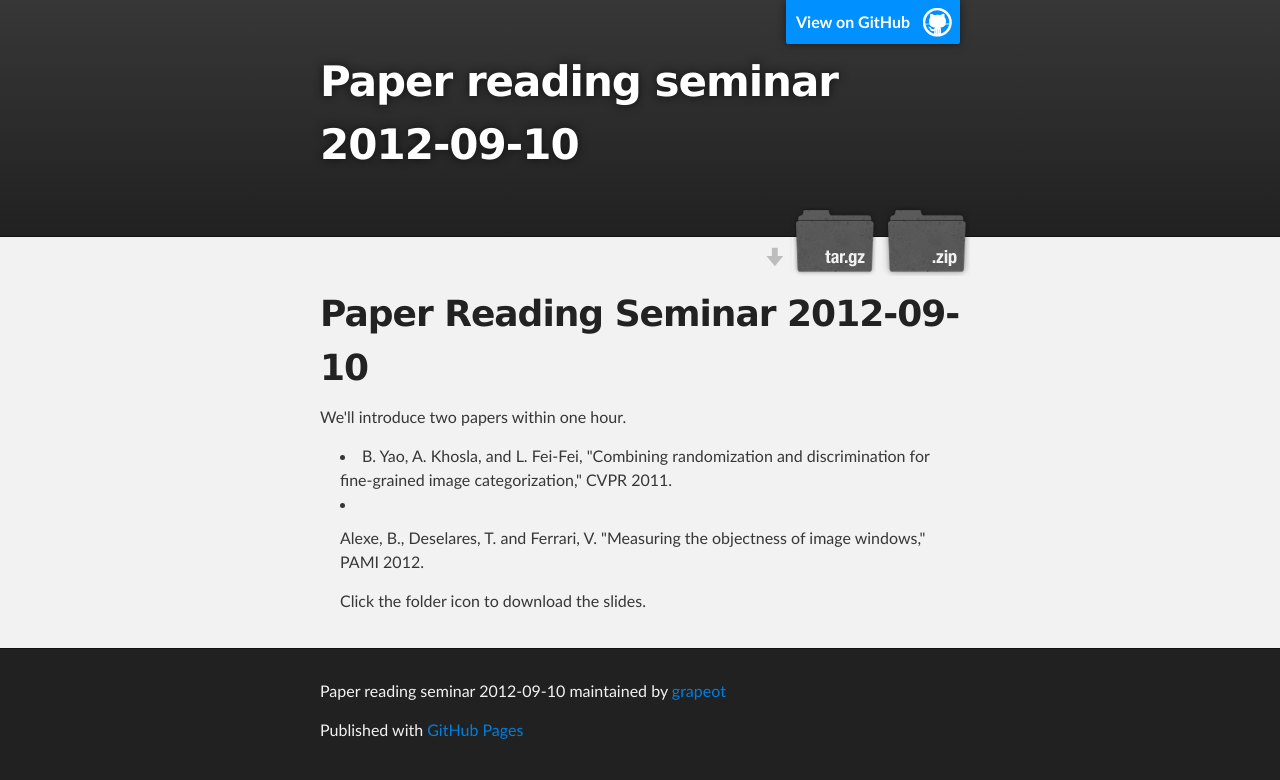
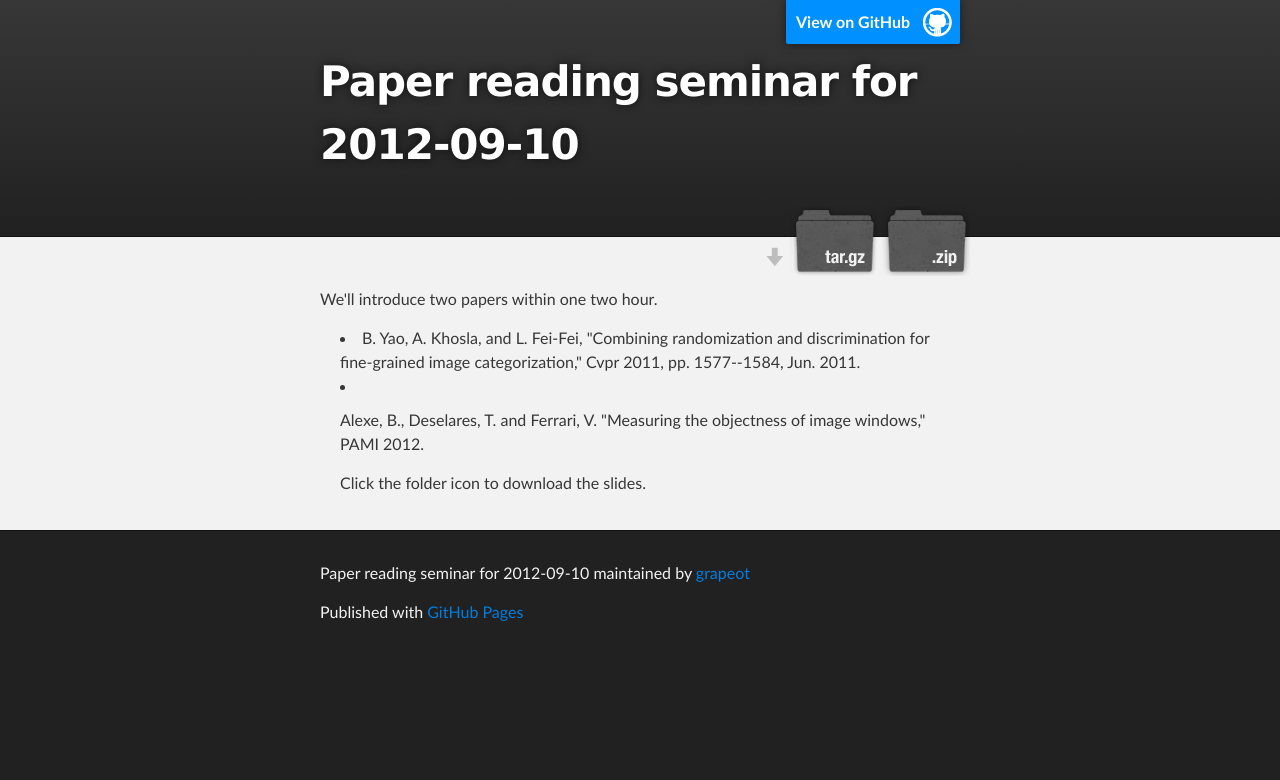
Before and after one commit to grapeot/prs120910, a plain HTML site: page index.html in a window 1280 px wide. Drawn offline with Linux system fonts and the light colour scheme.

Commit message:
Create gh-pages branch via GitHub

```diff
--- a/index.html
+++ b/index.html
@@ -18,7 +18,7 @@
         <header class="inner">
           <a id="forkme_banner" href="https://github.com/grapeot/prs120910">View on GitHub</a>
 
-          <h1 id="project_title">Paper reading seminar 2012-09-10</h1>
+          <h1 id="project_title">Paper reading seminar for 2012-09-10</h1>
           <h2 id="project_tagline"></h2>
 
             <section id="downloads">
@@ -31,12 +31,10 @@
     <!-- MAIN CONTENT -->
     <div id="main_content_wrap" class="outer">
       <section id="main_content" class="inner">
-        <h1>Paper Reading Seminar 2012-09-10</h1>
-
-<p>We'll introduce two papers within one hour.</p>
+        <p>We'll introduce two papers within one two hour.</p>
 
 <ul>
-<li>B. Yao, A. Khosla, and L. Fei-Fei, "Combining randomization and discrimination for fine-grained image categorization," CVPR 2011.</li>
+<li>B. Yao, A. Khosla, and L. Fei-Fei, "Combining randomization and discrimination for fine-grained image categorization," Cvpr 2011, pp. 1577--1584, Jun. 2011.</li>
 <li>
 <p>Alexe, B., Deselares, T. and Ferrari, V. "Measuring the objectness of image windows," PAMI 2012. </p>
 
@@ -49,7 +47,7 @@
     <!-- FOOTER  -->
     <div id="footer_wrap" class="outer">
       <footer class="inner">
-        <p class="copyright">Paper reading seminar 2012-09-10 maintained by <a href="https://github.com/grapeot">grapeot</a></p>
+        <p class="copyright">Paper reading seminar for 2012-09-10 maintained by <a href="https://github.com/grapeot">grapeot</a></p>
         <p>Published with <a href="http://pages.github.com">GitHub Pages</a></p>
       </footer>
     </div>
--- a/params.json
+++ b/params.json
@@ -1 +1 @@
-{"body":"Paper Reading Seminar 2012-09-10\r\n=========\r\n\r\nWe'll introduce two papers within one hour.\r\n\r\n * B. Yao, A. Khosla, and L. Fei-Fei, \"Combining randomization and discrimination for fine-grained image categorization,\" CVPR 2011.\r\n * Alexe, B., Deselares, T. and Ferrari, V. \"Measuring the objectness of image windows,\" PAMI 2012. \r\n\r\n Click the folder icon to download the slides.\r\n","name":"Paper reading seminar for 2012-09-10","tagline":"","note":"Don't delete this file! It's used internally to help with page regeneration.","google":""}
+{"name":"Paper reading seminar for 2012-09-10","tagline":"","note":"Don't delete this file! It's used internally to help with page regeneration.","google":"","body":"We'll introduce two papers within one two hour.\r\n\r\n * B. Yao, A. Khosla, and L. Fei-Fei, \"Combining randomization and discrimination for fine-grained image categorization,\" Cvpr 2011, pp. 1577--1584, Jun. 2011.\r\n * Alexe, B., Deselares, T. and Ferrari, V. \"Measuring the objectness of image windows,\" PAMI 2012. \r\n\r\n Click the folder icon to download the slides.\r\n"}
```
